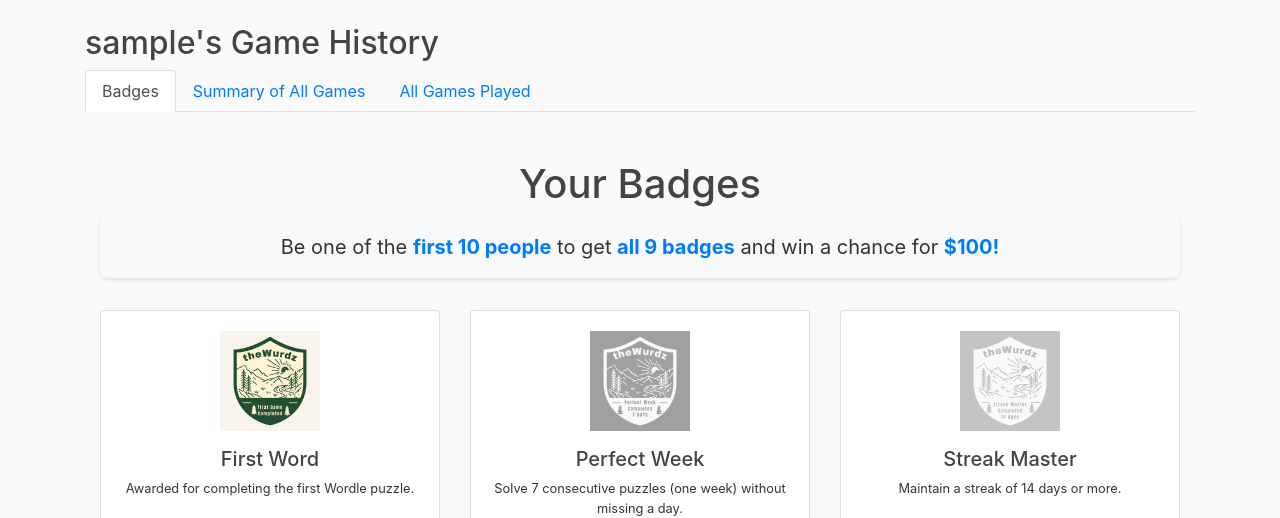
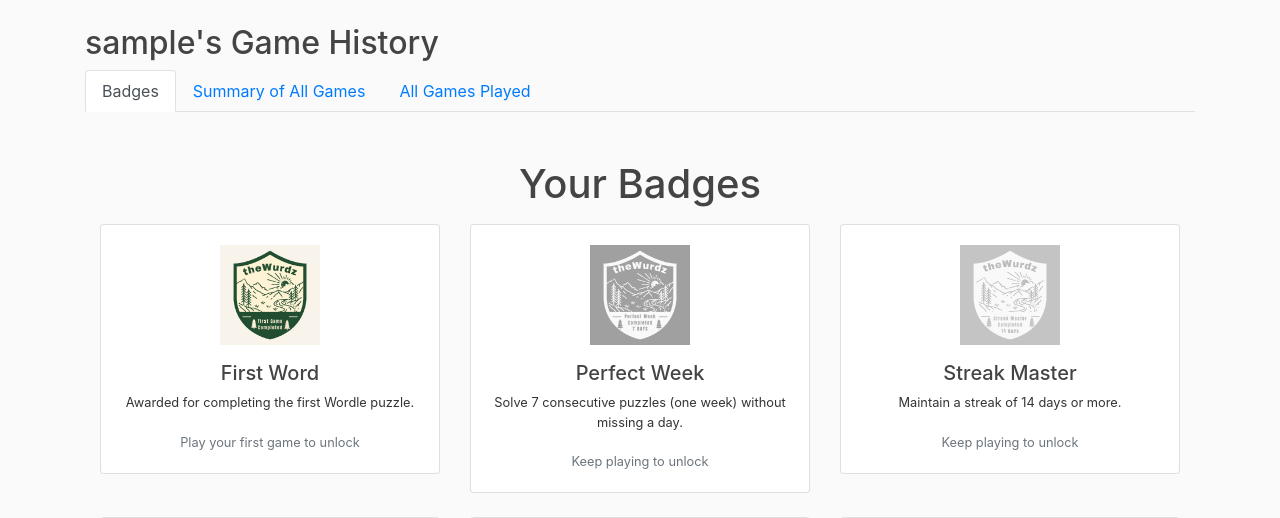
Before and after one commit to gato365/project-75-emans-wordle, a Django app: page /game-history/ in a window 1280 px wide. Shown: the part 56-574 px from the top of the page. Run offline with Django 5.2, Linux system fonts and the light colour scheme; the visitor is signed in with stand-in values (Sample User, id 1); data that the repository does not hold is empty; parts of the project's set-up code (start-up, migrations or seed data) failed here and were passed over; some libraries are stand-ins or nearby versions.

Commit message:
Remove promotional badge message from badges template; comment out HTML for future reference

```diff
--- a/wordle_gato365/users/templates/users/badges.html
+++ b/wordle_gato365/users/templates/users/badges.html
@@ -4,8 +4,8 @@
 {% block content %}
 <div class="container mt-5">
     <h1 class="text-center mb-2">Your Badges</h1>
-    <p style="font-size: 1.25rem; line-height: 1.5; font-weight: 400; text-align: center; color: #333; margin-bottom: 2rem; padding: 1rem; background-color: #f8f9fa; border-radius: 8px; box-shadow: 0 2px 4px rgba(0,0,0,0.1);">
-        Be one of the <span style="font-weight: 700; color: #007bff;">first 10 people</span> to get <span style="font-weight: 700; color: #007bff;">all 9 badges</span> and win a chance for <span style="font-weight: 700; color: #007bff;">$100!</span>
+    {% comment %} <p style="font-size: 1.25rem; line-height: 1.5; font-weight: 400; text-align: center; color: #333; margin-bottom: 2rem; padding: 1rem; background-color: #f8f9fa; border-radius: 8px; box-shadow: 0 2px 4px rgba(0,0,0,0.1);">
+        Be one of the <span style="font-weight: 700; color: #007bff;">first 10 people</span> to get <span style="font-weight: 700; color: #007bff;">all 9 badges</span> and win a chance for <span style="font-weight: 700; color: #007bff;">$100!</span> {% endcomment %}
       </p>
     <div class="row">
         <!-- First Game Badge -->
```
Also changed, not shown: 1 other file.
